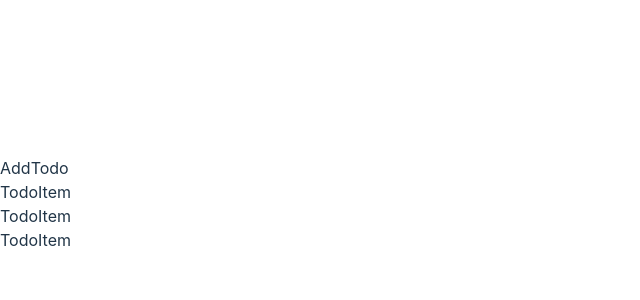
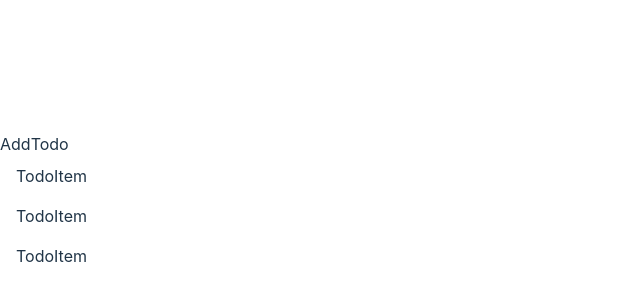
Before and after one commit to cdurau/vite-todo, a React (Vite) app: page / in a window 1280 px wide. Shown: the part 196-496 px from the top of the page, without its empty margins (0-640 px from the left). Built offline with nearby package versions, Linux system fonts and the light colour scheme.

Commit message:
Add List + ListItems

```diff
--- a/src/components/TodoItem.jsx
+++ b/src/components/TodoItem.jsx
@@ -1,8 +1,10 @@
 import React from 'react'
+
+import { ListItem } from '@mui/material'
 
 function TodoItem() {
     return (
-        <div>TodoItem</div>
+        <ListItem>TodoItem</ListItem>
     )
 }
 
--- a/src/components/TodoList.jsx
+++ b/src/components/TodoList.jsx
@@ -2,15 +2,17 @@ import React from 'react'
 import AddTodo from './AddTodo'
 import TodoItem from './TodoItem'
 
+import List from '@mui/material/List'
+
 
 function TodoList() {
     return (
-        <div>
+        <List>
             <AddTodo />
             <TodoItem />
             <TodoItem />
             <TodoItem />
-        </div>
+        </List>
     )
 }
 
```
